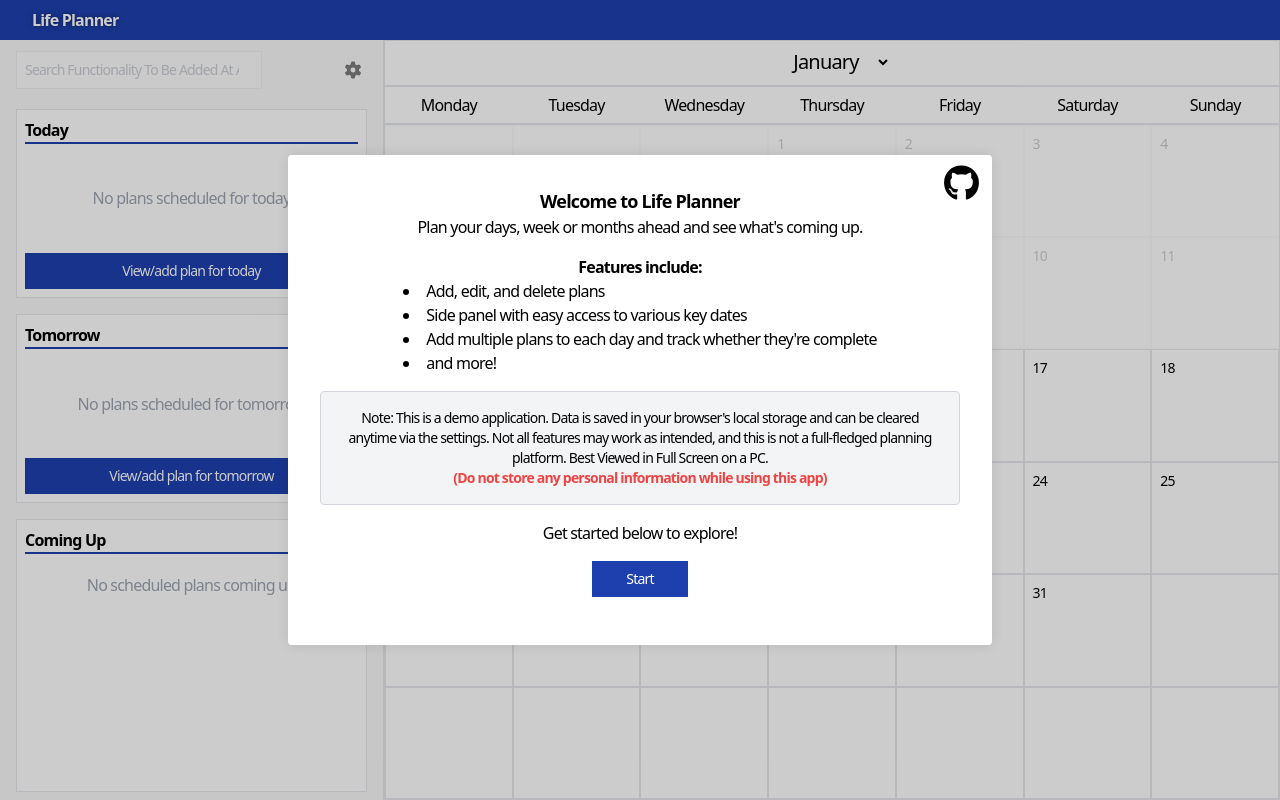
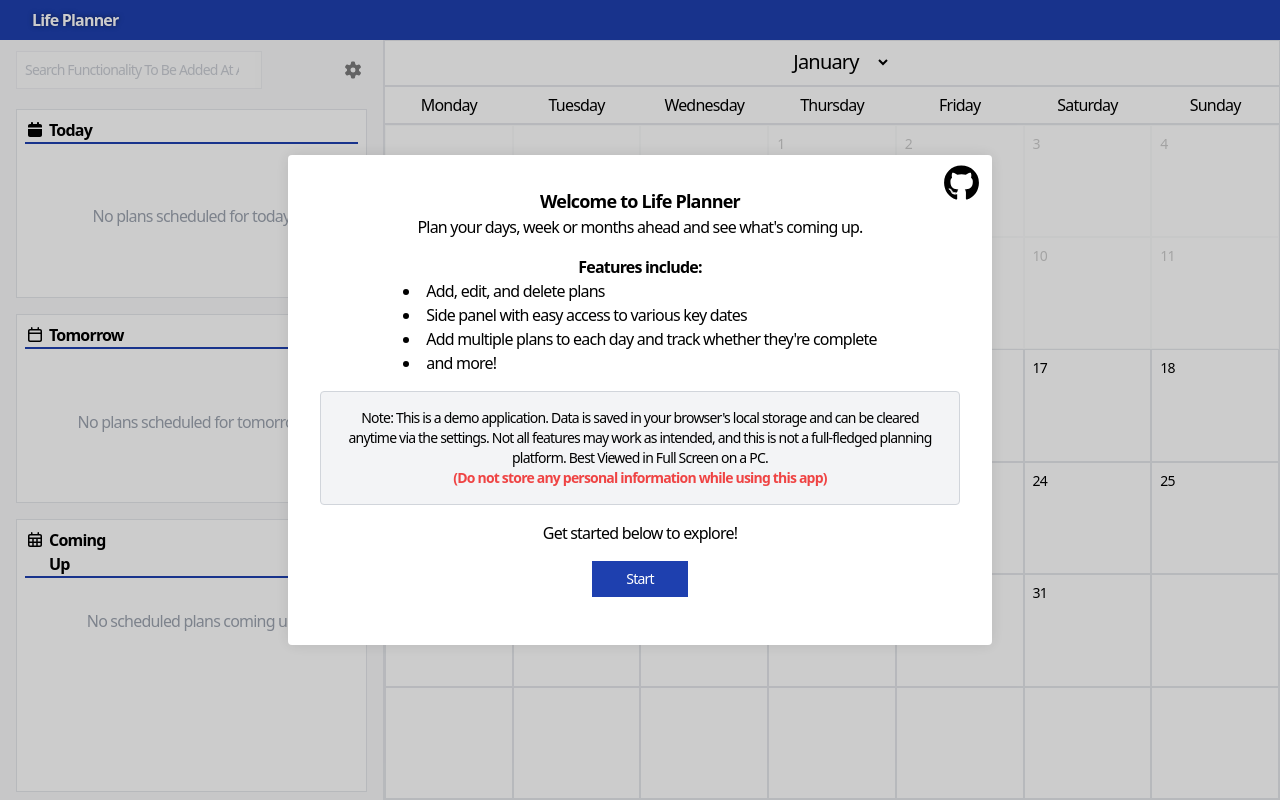
Before and after one commit to lseti1/AngularLifePlanner-1234890, an Angular app: page / in a window 1280 px wide. Built offline with nearby package versions, Linux system fonts and the light colour scheme.

Commit message:
Update visuals and streamlined functionality for left sidebar

```diff
--- a/src/app/side-panel/filtered-plans/filtered-plans.html
+++ b/src/app/side-panel/filtered-plans/filtered-plans.html
@@ -2,12 +2,15 @@
     <div class="group flex flex-col justify-between bg-white p-2 border h-full">
         <div>
             <div class=" flex flex-row gap-2 border-b-2 border-blue-800 items-center">
-                <h1 class="font-semibold ">Coming Up </h1>
-                <p class="group-hover:opacity-100 opacity-0 text-gray-400 text-sm">Next 5 scheduled days after {{ tomorrowDate | date: 'MMMM'}} {{ tomorrowDate.getDate() | ordinalPipe}}:</p>
+                <div class="flex gap-1">
+                    <fa-icon [icon]="faCalendarChecked"></fa-icon>
+                    <h1 class="font-semibold ">Coming Up</h1>
+                </div>
+                <p class="group-hover:opacity-100 opacity-0 text-gray-400 text-sm">Next 5 scheduled days after {{ tomorrowDate | date: 'MMMM'}} {{ tomorrowDate.getDate() | ordinalPipe}}</p>
             </div>
             <ul class="flex flex-col gap-1 list-disc list-inside break-words mt-1">
                 @for (block of dateBlocks().slice(0, 5); track block) {
-                    <li  class="flex flex-row justify-between items-center border bg-gray-100 p-2">
+                    <li (click)="onViewPlan(block.month, block.date)" class="flex flex-row justify-between items-center border bg-gray-100 hover:bg-gray-200 p-2 cursor-pointer">
                         <div class="flex flex-row gap-1">
                             <p class="font-semibold">{{ months[block.month] }} {{ block.date | ordinalPipe }}:</p>
                             @for (plan of block.plans.slice(0, 5); track plan.id) {
@@ -17,7 +20,6 @@
                                 <p>& more</p>
                             }
                         </div>
-                        <button (click)="onViewPlan(block.month, block.date)" class="blue-btn -m-1">View</button>
                     </li>
                 }
 
--- a/src/app/side-panel/filtered-plans/filtered-plans.ts
+++ b/src/app/side-panel/filtered-plans/filtered-plans.ts
@@ -3,10 +3,12 @@ import { LocalStorageService } from '../../services/local-storage-service';
 import { OrdinalPipePipe } from "../../pipes/ordinal-pipe-pipe";
 import { CalendarService } from '../../services/calendar-service';
 import { DatePipe } from '@angular/common';
+import { faCalendarAlt, } from '@fortawesome/free-regular-svg-icons';
+import { FontAwesomeModule } from '@fortawesome/angular-fontawesome';
 
 @Component({
   selector: 'app-filtered-plans',
-  imports: [OrdinalPipePipe, DatePipe],
+  imports: [OrdinalPipePipe, DatePipe, FontAwesomeModule],
   templateUrl: './filtered-plans.html',
   styleUrl: './filtered-plans.css'
 })
@@ -26,6 +28,7 @@ export class FilteredPlans {
       });
   });
   public tomorrowDate: Date;
+  public faCalendarChecked = faCalendarAlt;
 
   constructor(
     private localStorageService: LocalStorageService,
--- a/src/app/side-panel/today/today.html
+++ b/src/app/side-panel/today/today.html
@@ -1,17 +1,22 @@
 <div class="flex flex-col w-full h-full px-4 py-2 ">
     <div class="group bg-white p-2 border overflow-hidden flex flex-col justify-between h-full">
         <div>
-            <div class="flex flex-row gap-2 items-center border-b-2 border-blue-800">
+            <div class="flex flex-row items-center gap-2 border-b-2 border-blue-800">
+                <div (click)="toggleViewToday()" class="flex gap-1 cursor-pointer">
+                    <fa-icon  [icon]="faCalendar"></fa-icon>
                     <h1 class="font-semibold">Today</h1>
-                 <p class="group-hover:opacity-100 opacity-0 text-gray-400 text-none text-sm">{{ currentDate | date: 'MMMM'}} {{ currentDate.getDate() | ordinalPipe}}</p>
+                </div>
+                <p class="group-hover:opacity-100 opacity-0 text-gray-400 text-none text-sm">{{ currentDate | date:
+                    'MMMM'}} {{ currentDate.getDate() | ordinalPipe}}</p>
             </div>
             <ul class="text-base break-words">
                 @for (plan of todaysPlan().slice(0, 5); track plan.id) {
-                    <li class="group grid grid-cols-[auto_auto_auto] gap-2 items-center justify-start h-full w-full hover:bg-gray-100 cursor-pointer select-none overflow-hidden">
+                <li
+                    class="group/plan flex flex-row gap-2 items-center justify-start w-full hover:bg-gray-100 cursor-pointer select-none overflow-hidden">
                     @if (plan.completed) { <fa-icon class="text-xs" [icon]="faCheckCircle"></fa-icon> }
                     @else { <fa-icon class="text-xs" [icon]="faCheckCircleRegular"></fa-icon> }
                     <p class="truncate">{{ plan.title }}</p>
-                        <p class="text-sm text-white group-hover:text-gray-400 truncate"> {{ plan.description }}</p>
+                    <p class="text-sm text-white group-hover/plan:text-gray-400 truncate"> {{ plan.description }}</p>
                 </li>
                 }
             </ul>
@@ -21,6 +26,5 @@
             <p class="text-gray-400 text-center">No plans scheduled for today</p>
         </div>
         }
-        <button (click)="toggleViewToday()" class="blue-btn">{{ todaysPlanButtonText }}</button>
     </div>
 </div>
--- a/src/app/side-panel/today/today.ts
+++ b/src/app/side-panel/today/today.ts
@@ -2,8 +2,8 @@ import { Component, computed } from '@angular/core';
 import { LocalStorageService, Plan } from '../../services/local-storage-service';
 import { CalendarService } from '../../services/calendar-service';
 import { FontAwesomeModule } from '@fortawesome/angular-fontawesome';
-import { faCheckCircle } from '@fortawesome/free-solid-svg-icons';
-import { faCheckCircle as faCheckCircleRegular } from '@fortawesome/free-regular-svg-icons';
+import { faCalendar, faCheckCircle } from '@fortawesome/free-solid-svg-icons';
+import { faCalendarPlus, faCheckCircle as faCheckCircleRegular } from '@fortawesome/free-regular-svg-icons';
 import { DatePipe } from '@angular/common';
 import { OrdinalPipePipe } from '../../pipes/ordinal-pipe-pipe';
 import { YEAR } from '../../app';
@@ -17,6 +17,8 @@ import { YEAR } from '../../app';
 export class Today {
   public faCheckCircle = faCheckCircle;
   public faCheckCircleRegular = faCheckCircleRegular;
+  public faCalendar = faCalendar;
+  public faCalendarAdd = faCalendarPlus;
   public todaysPlan = computed(() => this.updateTodaysPlan());
   public currentDate: Date;
 
@@ -29,7 +31,7 @@ export class Today {
 
   get todaysPlanButtonText(): string {
     const plans = this.todaysPlan();
-    return plans.length <= 5 ? "View/add plan for today" : `View ${plans.length - 5} more`;
+    return plans.length <= 5 ? "Add Plan" : `View All`;
   }
 
   updateTodaysPlan(): Plan[] {
--- a/src/app/side-panel/tomorrow/tomorrow.html
+++ b/src/app/side-panel/tomorrow/tomorrow.html
@@ -2,12 +2,17 @@
     <div class="group bg-white p-2 border overflow-hidden flex flex-col justify-between h-full">
         <div>
             <div class="flex flex-row gap-2 border-b-2 items-center border-blue-800">
+                <div (click)="toggleViewTomorrow()" class="flex gap-1 cursor-pointer">
+                    <fa-icon [icon]="faCalendarRegular"></fa-icon>
                     <h1 class="font-semibold">Tomorrow</h1>
-                 <p class="group-hover:opacity-100 opacity-0 text-gray-400 text-none text-sm">{{ tomorrowDate | date: 'MMMM'}} {{ tomorrowDate.getDate() | ordinalPipe}}</p>
+                </div>
+                <p class="group-hover:opacity-100 opacity-0 text-gray-400 text-none text-sm">{{ tomorrowDate | date:
+                    'MMMM'}} {{ tomorrowDate.getDate() | ordinalPipe}}</p>
             </div>
             <ul class="text-base break-words">
                 @for (plan of tomorrowsPlan().slice(0, 5); track plan.id) {
-                    <li class="group grid grid-cols-[auto_auto_auto] gap-2 items-center justify-start h-full w-full hover:bg-gray-100 cursor-pointer select-none overflow-hidden">
+                <li
+                    class="group grid grid-cols-[auto_auto_auto] gap-2 items-center justify-start h-full w-full hover:bg-gray-100 cursor-pointer select-none overflow-hidden">
                     @if (plan.completed) { <fa-icon class="text-sm" [icon]="faCheckCircle"></fa-icon> }
                     @else { <fa-icon class="text-sm" [icon]="faCheckCircleRegular"></fa-icon> }
                     <p class="truncate">{{ plan.title }}</p>
@@ -21,6 +26,5 @@
             <p class="text-gray-400 text-center">No plans scheduled for tomorrow</p>
         </div>
         }
-        <button (click)="toggleViewTomorrow()" class="blue-btn">{{ tomorrowsPlanButtonText }}</button>
     </div>
 </div>
--- a/src/app/side-panel/tomorrow/tomorrow.ts
+++ b/src/app/side-panel/tomorrow/tomorrow.ts
@@ -2,7 +2,7 @@ import { Component, computed } from '@angular/core';
 import { LocalStorageService, Plan } from '../../services/local-storage-service';
 import { CalendarService } from '../../services/calendar-service';
 import { faCheckCircle } from '@fortawesome/free-solid-svg-icons';
-import { faCheckCircle as faCheckCircleRegular } from '@fortawesome/free-regular-svg-icons';
+import { faCalendar, faCheckCircle as faCheckCircleRegular } from '@fortawesome/free-regular-svg-icons';
 import { FontAwesomeModule } from '@fortawesome/angular-fontawesome';
 import { DatePipe } from '@angular/common';
 import { OrdinalPipePipe } from '../../pipes/ordinal-pipe-pipe';
@@ -18,8 +18,8 @@ export class Tomorrow {
   public tomorrowsPlan = computed(() => this.updateTomorrowsPlan());
   public faCheckCircle = faCheckCircle;
   public faCheckCircleRegular = faCheckCircleRegular;
+  public faCalendarRegular = faCalendar;
   public tomorrowDate: Date;
-
 
   constructor(
     private localStorageService: LocalStorageService,
@@ -32,7 +32,7 @@ export class Tomorrow {
 
   get tomorrowsPlanButtonText(): string {
     const plans = this.tomorrowsPlan();
-    return plans.length <= 5 ? "View/add plan for tomorrow" : `View ${plans.length - 5} more`;
+    return plans.length <= 5 ? "Add Plan" : `View all`;
   }
 
   updateTomorrowsPlan(): Plan[] {
```
Lines whose indentation alone changed are shown as unchanged.
